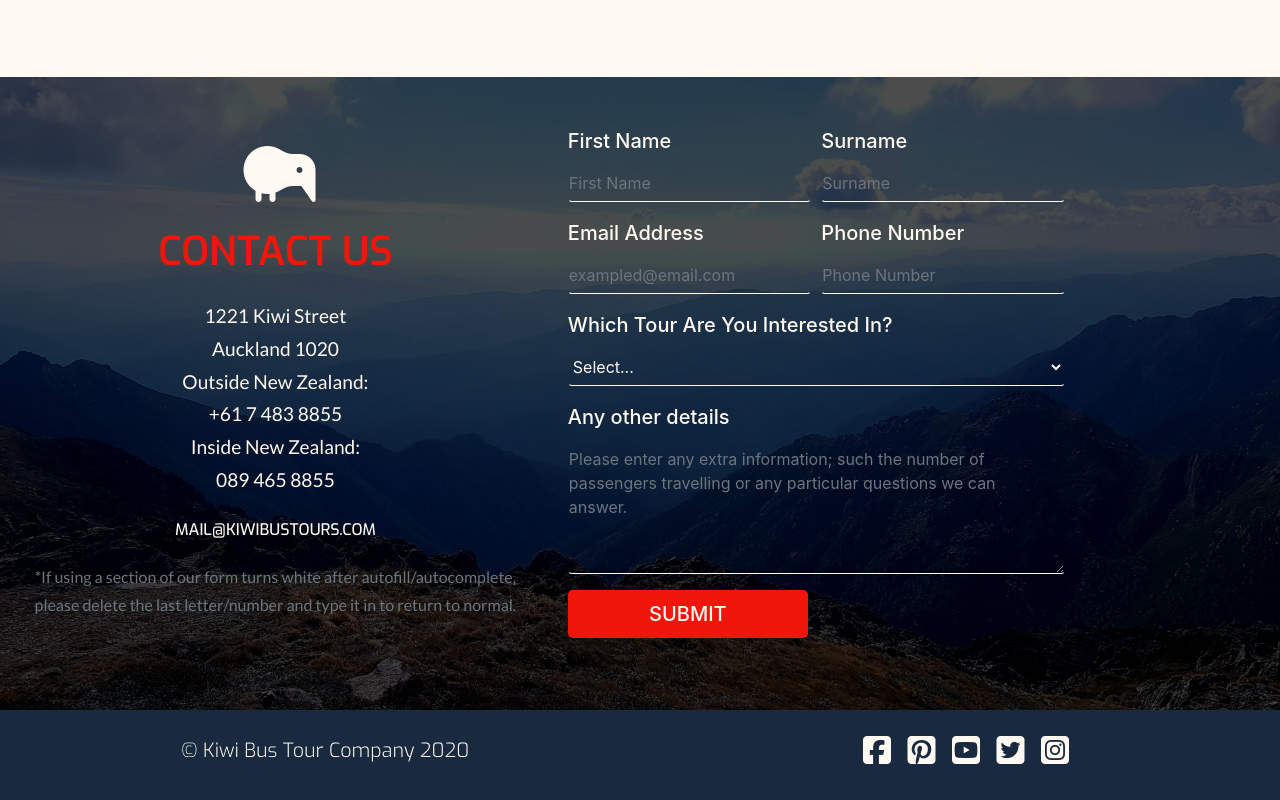
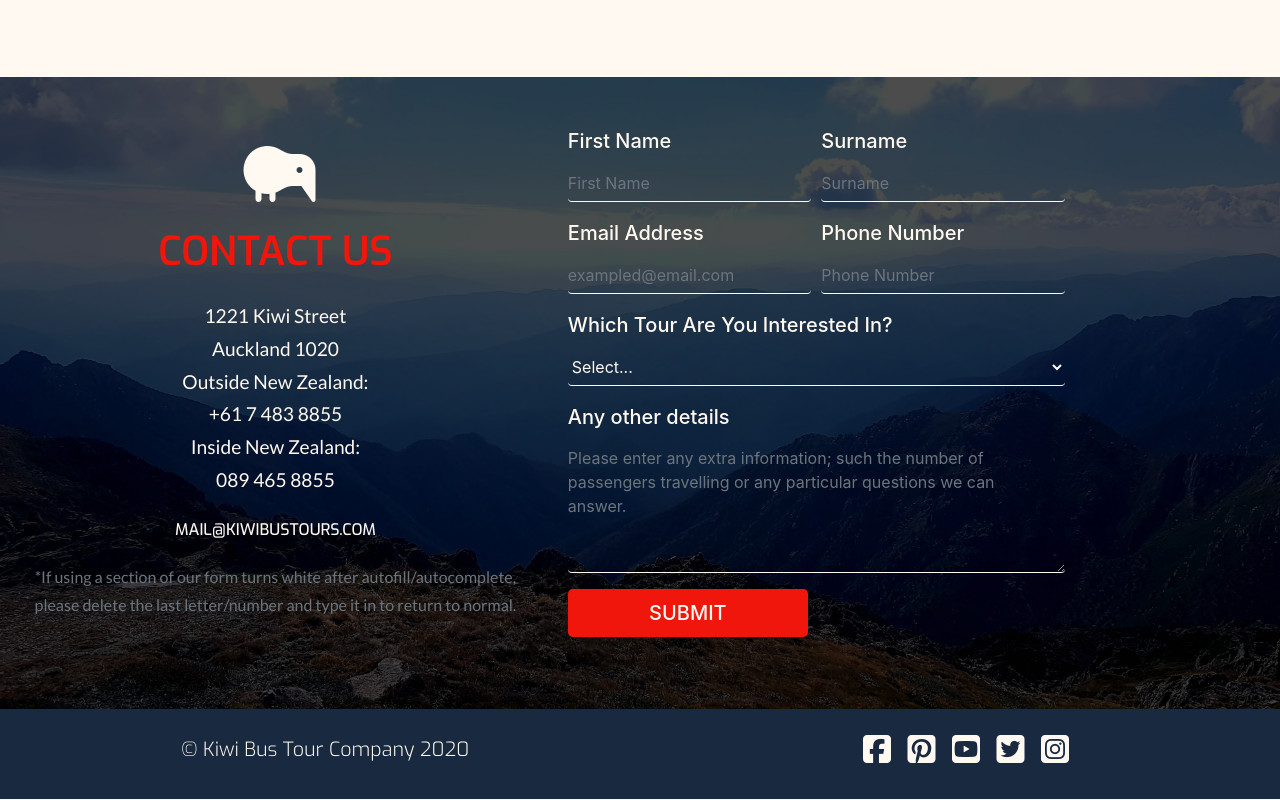
Before and after one commit to Code-Institute-Submissions/UserCentricMilestoneProject-2, a plain HTML site: page index.html in a window 1280 px wide. Shown: the part 3305-4105 px from the top of the page. Drawn offline with nearby package versions, Linux system fonts and the light colour scheme.

Commit message:
Fix: Ran css through validator and found some errors linked to elegant-form. Edited the border style to not require 2 transparent settings and instead have only a bottom border entirely rather than bottom visible border.

```diff
--- a/assets/css/style.css
+++ b/assets/css/style.css
@@ -200,9 +200,9 @@ body {
 
 .elegant-form {
 	background: transparent;
-	border-color: transparent;
+	border: 0;
+    border-bottom: 1px solid;
 	border-bottom-color: #fff9f1;
-	border-bottom-style: solid;
 	color: #fff9f1;
 	padding-left: 0;
 }
@@ -231,7 +231,6 @@ body {
 .elegant-form:-webkit-autofill:active {
 	transition: background-color 5000s;
 	-webkit-text-fill-color: #fff9f1;
-	-webkit-transition-property: background-color !important;
 }
 
 .form-warning {
--- a/index.html
+++ b/index.html
@@ -233,11 +233,13 @@
                         </div>
                         <div class="form-group col-12">
                            <label for="tourSelectionForm">Which Tour Are You Interested In?</label>
-                           <select class="form-control elegant-form" id="tourSelectionForm">
-                              <option selected><small class="muted-text">Select...</small></option>
-                              <option>North Island Tour</option>
-                              <option>South Island Tour</option>
-                              <option>North and South Island Tour</option>
+                           <!--Tutorial shighlighting where to set required attribute and how to detail value for intro value found at w3c https://www.w3schools.com/tags/att_select_required.asp-->
+                           <select class="form-control elegant-form" id="tourSelectionForm" required>
+                              <option selected value="">Select...</option>
+                              <!--Tutorial showing that value is required to be sent found at w3c https://www.w3schools.com/tags/tag_option.asp-->
+                              <option value="North Island Tour">North Island Tour</option>
+                              <option value="South Island Tour">South Island Tour</option>
+                              <option value="North and South Island Tour">North and South Island Tour</option>
                            </select>
                         </div>
                         <div class="form-group col-12">
```
